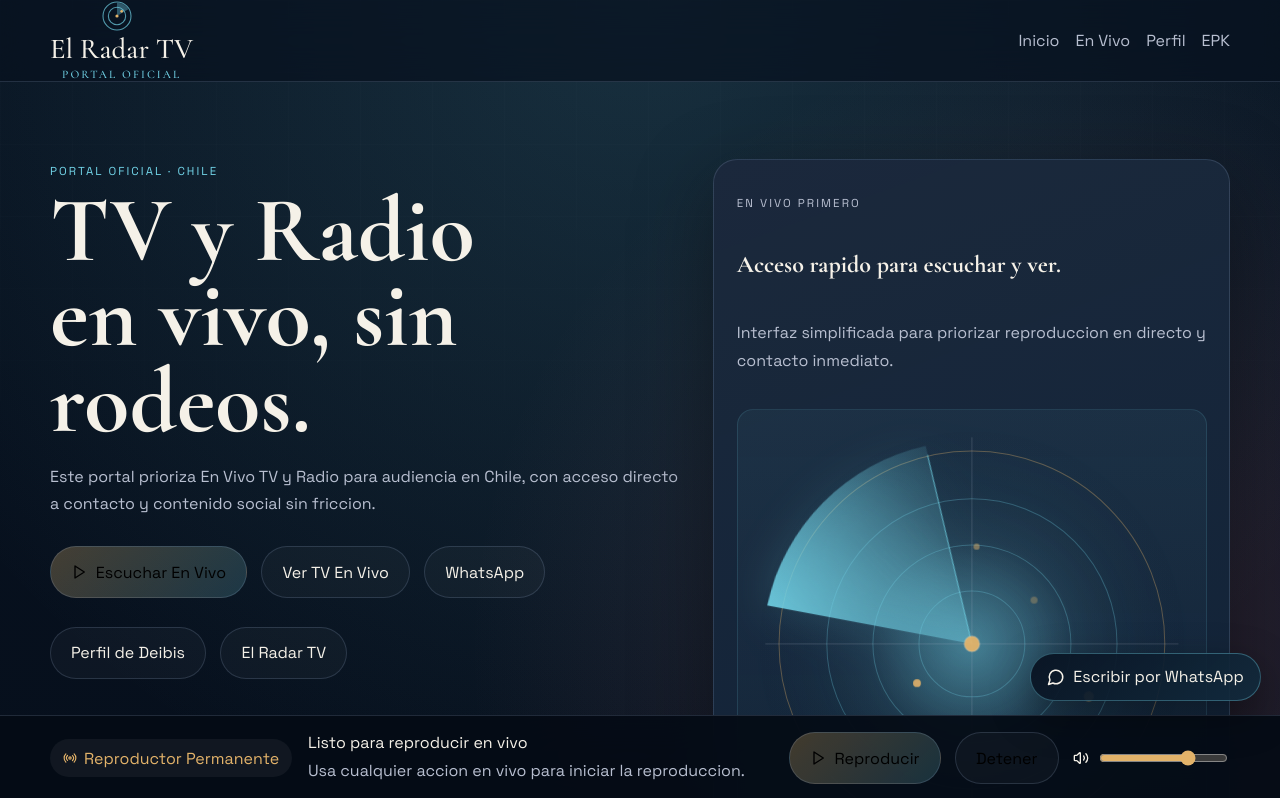
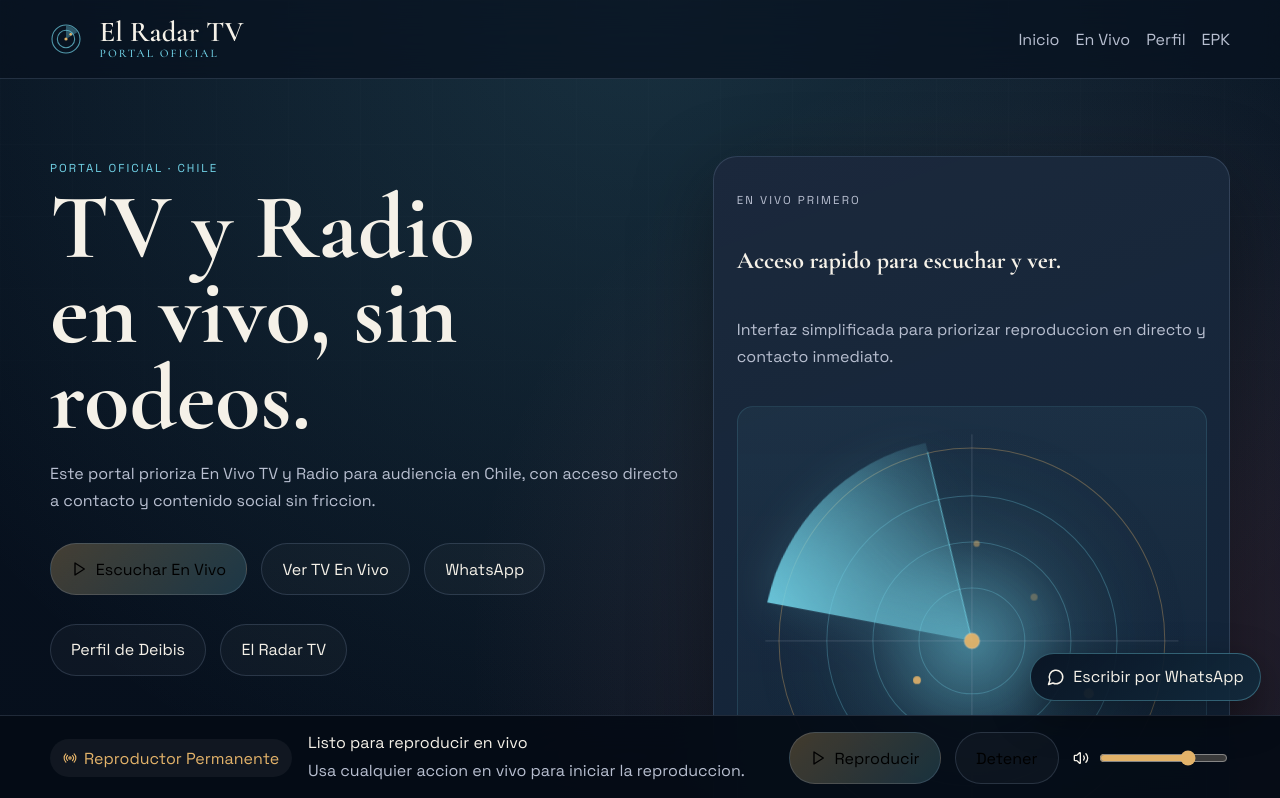
Before and after one commit to 0xwaya/radartv, a Next.js app: page / in a window 1280 px wide. Shown: the top 798 px of the page. Built offline with nearby package versions, Linux system fonts and the light colour scheme; no server answers.

Commit message:
fix(ui): keep radar mark left of brand text on laptop

```diff
--- a/src/app/globals.css
+++ b/src/app/globals.css
@@ -96,8 +96,8 @@
 .site-header__brand {
   display: inline-flex;
   align-items: center;
-  flex-direction: column;
-  gap: 0.2rem;
+  flex-direction: row;
+  gap: 0.55rem;
   font-family: var(--font-display), serif;
 }
 
@@ -127,9 +127,17 @@
   fill: var(--gold);
 }
 
-.site-header__brand span {
+.site-header__brand-text {
+  display: inline-flex;
+  flex-direction: column;
+  gap: 0.1rem;
+  line-height: 1;
+}
+
+.site-header__brand-text strong {
   font-size: 1.8rem;
   line-height: 1;
+  font-weight: 600;
 }
 
 .site-header__brand small,
--- a/src/components/site-header.tsx
+++ b/src/components/site-header.tsx
@@ -27,8 +27,10 @@
               <circle cx="24" cy="24" r="2.4" className="brand-mark__blip" />
             </svg>
           </span>
-          <span>El Radar TV</span>
-          <small>Portal Oficial</small>
+          <span className="site-header__brand-text">
+            <strong>El Radar TV</strong>
+            <small>Portal Oficial</small>
+          </span>
         </Link>
         <button
           aria-label="Abrir menu"
```
